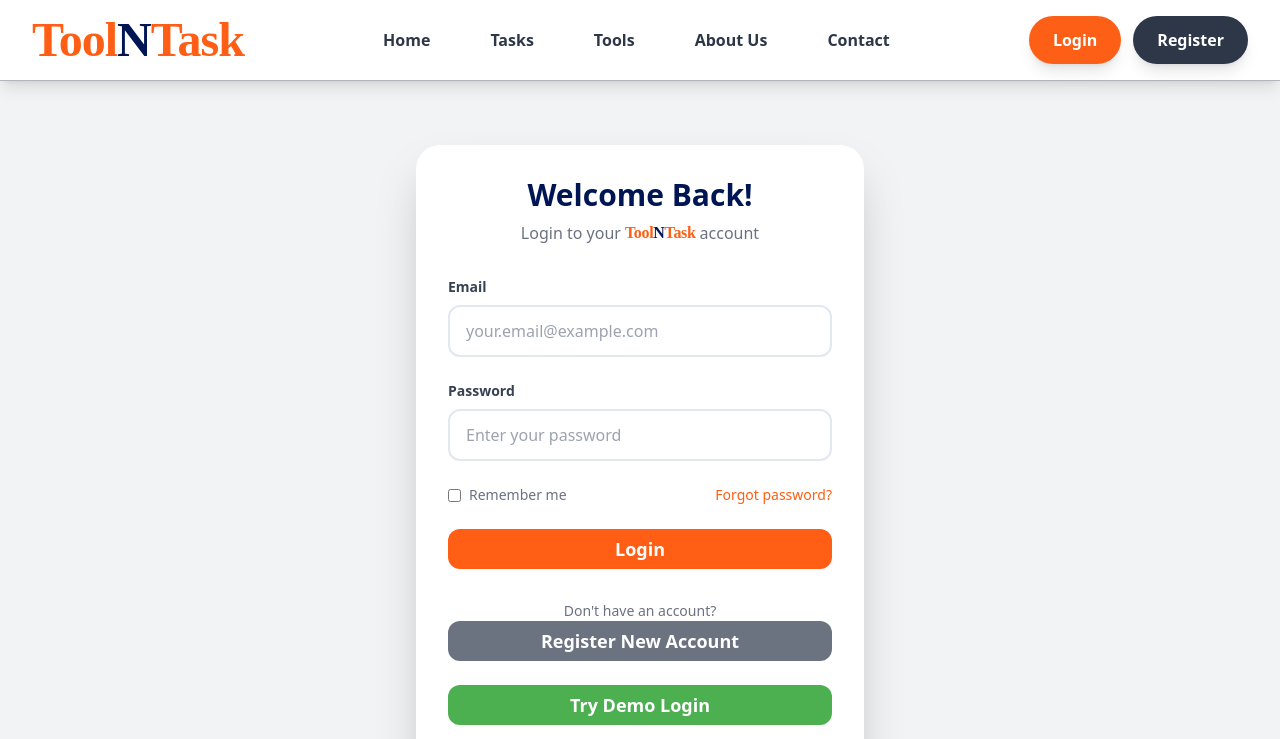
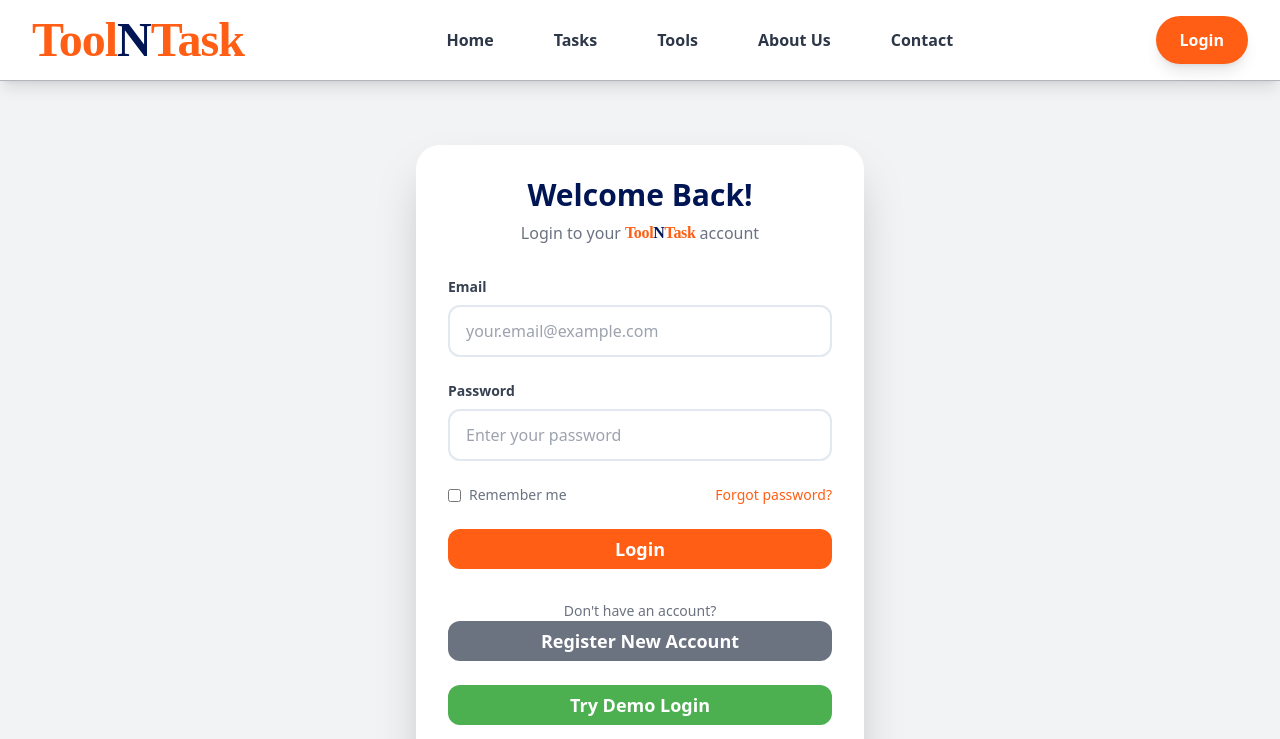
Before and after one commit to SeneshFitzroy/ToolnTask, a Next.js app: page /SignIn in a window 1280 px wide. Shown: the top 739 px of the page. Built offline with nearby package versions, Linux system fonts and the light colour scheme; no server answers; the database is empty; a web font is replaced by a local one.

Commit message:
feat: Enhanced src/components/Navigation.tsx,  - Detailed changes: diff --git a/src/components/Navigation.tsx b/src/c... at 01:58 PM +0530, July 03, 2025

```diff
--- a/src/components/Navigation.tsx
+++ b/src/components/Navigation.tsx
@@ -330,19 +330,11 @@ const Navigation = () => {
                 <>
                   <Link href="/SignIn"
                     className="px-6 py-3 rounded-full text-base font-semibold transition-all duration-300 hover:scale-105 shadow-lg text-white border-0"
-                    style={{ backgroundColor: '#FE5F16' }}
+                    style={{ backgroundColor: '#FF5E14' }}
                     onMouseEnter={(e) => e.currentTarget.style.backgroundColor = '#FF5D13'}
-                    onMouseLeave={(e) => e.currentTarget.style.backgroundColor = '#FE5F16'}
+                    onMouseLeave={(e) => e.currentTarget.style.backgroundColor = '#FF5E14'}
                   >
                     Login
-                  </Link>
-                  <Link href="/SignUp"
-                    className="px-6 py-3 rounded-full text-base font-semibold transition-all duration-300 hover:scale-105 shadow-lg text-white border-0"
-                    style={{ backgroundColor: '#2D3748' }}
-                    onMouseEnter={(e) => e.currentTarget.style.backgroundColor = '#1a1a1a'}
-                    onMouseLeave={(e) => e.currentTarget.style.backgroundColor = '#2D3748'}
-                  >
-                    Register
                   </Link>
                 </>
               )}
```
